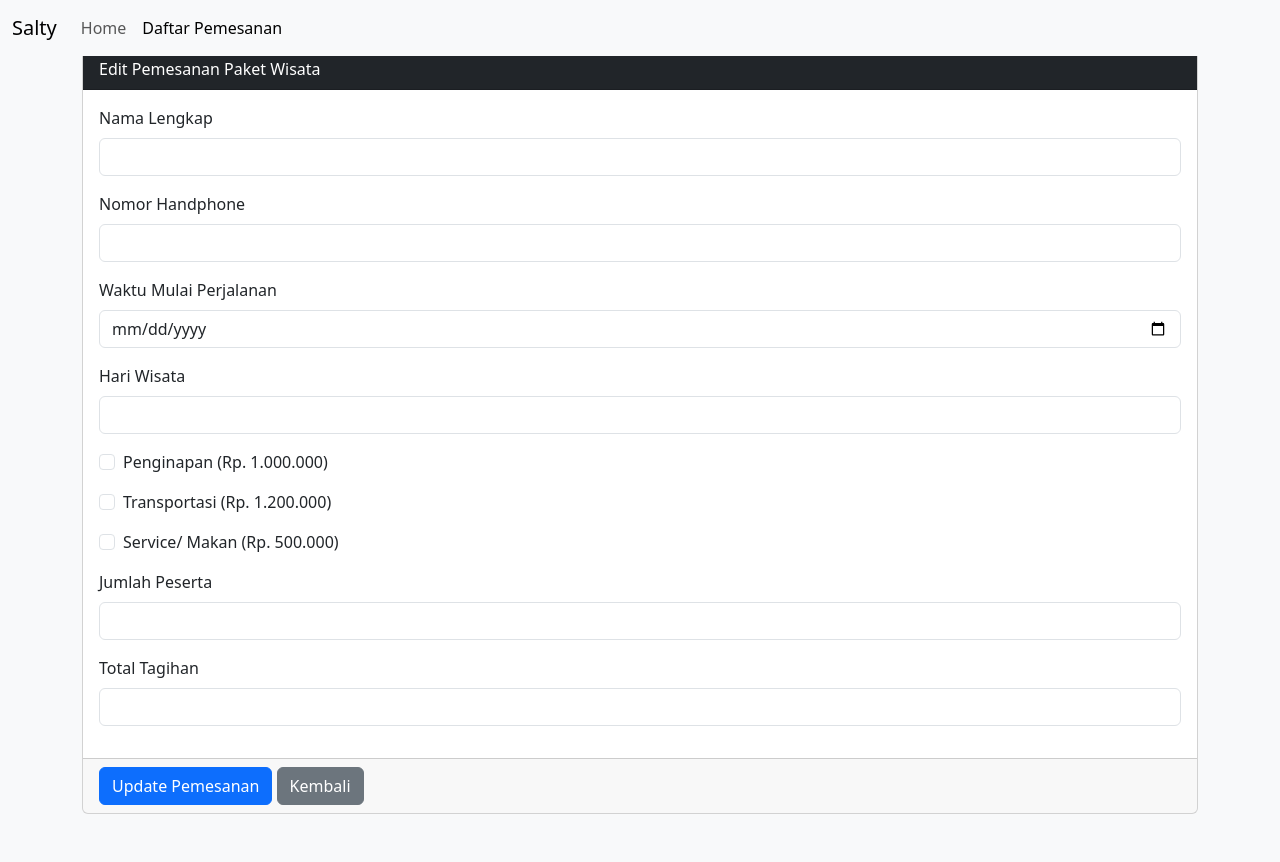
After one commit to rintannnz/cikuda-explore, a PHP site: page /main/edit.php?id=1 in a window 1280 px wide. The commit adds this page. Run offline with PHP 8.4, Linux system fonts and the light colour scheme; data that the repository does not hold is empty.

Commit message:
tambah fitur edit

```diff
--- a/main/daftar_pemesan.php
+++ b/main/daftar_pemesan.php
@@ -26,7 +26,7 @@ include "../lib/koneksi.php"
               <a class="nav-link active" aria-current="page" href="../index.php">Home</a>
             </li>
             <li class="nav-item">
-            <a class="nav-link" href="main/pemesanan.php">Pemesanan</a>
+            <a class="nav-link" href="pemesanan.php">Pemesanan</a>
             </li>
 
             <li class="nav-item">
@@ -88,6 +88,7 @@ include "../lib/koneksi.php"
                                 <td>
                                     <a href='detail_pemesan.php?id={$row['id']}' class='btn btn-info btn-sm'>Lihat Detail</a>
                                     <a href='../lib/hapus.php?id={$row['id']}' class='btn btn-danger btn-sm' onclick='return confirm(\"Apakah Anda yakin ingin menghapus data ini?\")'>Hapus</a>
+                                    <a href='edit.php?id={$row['id']}' class='btn btn-warning btn-sm'>edit</a>
                                 </td>
                             </tr>";
                             $no++;
--- /dev/null
+++ b/main/edit.php
@@ -0,0 +1,180 @@
+<?php
+// edit.php
+include "../lib/koneksi.php";
+
+// Ambil ID dari parameter URL
+$id = $_GET['id'];
+
+// Query untuk mengambil data berdasarkan ID
+$query = "SELECT * FROM pemesanan WHERE id = '$id'";
+$result = mysqli_query($conn, $query);
+$data = mysqli_fetch_assoc($result);
+?>
+
+<!DOCTYPE html>
+<html lang="en">
+<head>
+    <meta charset="UTF-8" />
+    <meta name="viewport" content="width=device-width, initial-scale=1.0" />
+    <title>Edit Pemesanan - Salty</title>
+    <link
+        href="https://cdn.jsdelivr.net/npm/bootstrap@5.3.2/dist/css/bootstrap.min.css"
+        rel="stylesheet" />
+    <link rel="stylesheet" href="style.css" />
+    <link
+        href="https://cdn.jsdelivr.net/npm/bootstrap-icons/font/bootstrap-icons.css"
+        rel="stylesheet" />
+</head>
+
+<body class="bg-light mb-5">
+    <nav class="navbar navbar-expand-lg bg-body-tertiary fixed-top">
+        <div class="container-fluid">
+            <a class="navbar-brand" href="#">Salty</a>
+            <button class="navbar-toggler" type="button" data-bs-toggle="collapse" data-bs-target="#navbarNav" aria-controls="navbarNav" aria-expanded="false" aria-label="Toggle navigation">
+                <span class="navbar-toggler-icon"></span>
+            </button>
+            <div class="collapse navbar-collapse" id="navbarNav">
+                <ul class="navbar-nav">
+                    <li class="nav-item">
+                        <a class="nav-link" href="index.php">Home</a>
+                    </li>
+                    <li class="nav-item">
+                        <a class="nav-link active" aria-current="page" href="daftar_pemesanan.php">Daftar Pemesanan</a>
+                    </li>
+                </ul>
+            </div>
+        </div>
+    </nav>
+
+    <main class="form flex-shrink-0 my-5">
+        <div class="container">
+            <form method="post" action="../lib/proses_edit.php">
+                <div class="card mt-2">
+                    <div class="card-header bg-dark text-white">
+                        Edit Pemesanan Paket Wisata
+                    </div>
+                    <div class="card-body">
+                        <input type="hidden" name="id" value="<?php echo $data['id']; ?>">
+
+                        <div class="mb-3">
+                            <label for="nama_pemesanan" class="form-label">Nama Lengkap</label>
+                            <input type="text" class="form-control" id="nama_pemesanan" name="nama_pemesanan"
+                                   value="<?php echo $data['nama_pemesanan']; ?>" required>
+                        </div>
+
+                        <div class="mb-3">
+                            <label for="hp_pemesan" class="form-label">Nomor Handphone</label>
+                            <input type="text" class="form-control" id="hp_pemesan" name="hp_pemesan"
+                                   value="<?php echo $data['hp_pemesan']; ?>" required>
+                        </div>
+
+                        <div class="mb-3">
+                            <label for="waktu_wisata" class="form-label">Waktu Mulai Perjalanan</label>
+                            <input type="date" class="form-control" id="waktu_wisata" name="waktu_wisata"
+                                   value="<?php echo $data['waktu_wisata']; ?>" required>
+                        </div>
+
+                        <div class="mb-3">
+                            <label for="hari_wisata" class="form-label">Hari Wisata</label>
+                            <input type="number" class="form-control" id="hari_wisata" name="hari_wisata"
+                                   value="<?php echo $data['hari_wisata']; ?>" required>
+                        </div>
+
+                        <div class="mb-3">
+                            <div class="form-check">
+                                <input class="form-check-input" type="checkbox" name="paket_inap" value="1" id="paket_inap"
+                                    <?php echo ($data['paket_inap'] == 1) ? 'checked' : ''; ?>>
+                                <label class="form-check-label" for="paket_inap">
+                                    Penginapan (Rp. 1.000.000)
+                                </label>
+                            </div>
+                        </div>
+
+                        <div class="mb-3">
+                            <div class="form-check">
+                                <input class="form-check-input" type="checkbox" name="paket_transport" value="1" id="paket_transport"
+                                    <?php echo ($data['paket_transport'] == 1) ? 'checked' : ''; ?>>
+                                <label class="form-check-label" for="paket_transport">
+                                    Transportasi (Rp. 1.200.000)
+                                </label>
+                            </div>
+                        </div>
+
+                        <div class="mb-3">
+                            <div class="form-check">
+                                <input class="form-check-input" type="checkbox" name="paket_makan" value="1" id="paket_makan"
+                                    <?php echo ($data['paket_makan'] == 1) ? 'checked' : ''; ?>>
+                                <label class="form-check-label" for="paket_makan">
+                                    Service/ Makan (Rp. 500.000)
+                                </label>
+                            </div>
+                        </div>
+
+                        <div class="mb-3">
+                            <label for="jumlah_peserta" class="form-label">Jumlah Peserta</label>
+                            <input type="number" class="form-control" id="jumlah_peserta" name="jumlah_peserta"
+                                   value="<?php echo $data['jumlah_peserta']; ?>" required>
+                        </div>
+
+                        <div class="mb-3">
+                            <label for="total" class="form-label">Total Tagihan</label>
+                            <input type="number" class="form-control" id="total" name="total"
+                                   value="<?php echo $data['total_tagihan']; ?>">
+                        </div>
+                    </div>
+
+                    <div class="card-footer">
+                        <button name="update" type="submit" class="btn btn-primary">Update Pemesanan</button>
+                        <a href="daftar_pemesanan.php" class="btn btn-secondary">Kembali</a>
+                    </div>
+                </div>
+            </form>
+        </div>
+    </main>
+
+    <script>
+        // Gunakan script yang sama dengan form sebelumnya untuk perhitungan
+        const paket_inap = 1000000;
+        const paket_transport = 1200000;
+        const paket_makan = 500000;
+
+        function updateTotalCost() {
+            let totalCost = 0;
+            const inapCheckbox = document.getElementById('paket_ inap');
+            const transportCheckbox = document.getElementById('paket_transport');
+            const makanCheckbox = document.getElementById('paket_makan');
+
+            if (inapCheckbox.checked) {
+                totalCost += paket_inap;
+            }
+            if (transportCheckbox.checked) {
+                totalCost += paket_transport;
+            }
+            if (makanCheckbox.checked) {
+                totalCost += paket_makan;
+            }
+
+            document.getElementById('harga').value = totalCost;
+        }
+
+        function updateTotal() {
+            let TotalTagihan = 0;
+            var hari_wisata = document.getElementById('hari_wisata').value;
+            var jumlah_peserta = document.getElementById('jumlah_peserta').value;
+            var harga = document.getElementById('harga').value;
+
+            TotalTagihan = hari_wisata * jumlah_peserta * harga;
+            document.getElementById('total').value = TotalTagihan;
+        }
+
+        document.getElementById('paket_inap').addEventListener('change', updateTotalCost);
+        document.getElementById('paket_transport').addEventListener('change', updateTotalCost);
+        document.getElementById('paket_makan').addEventListener('change', updateTotalCost);
+        document.getElementById('hari_wisata').addEventListener('change', updateTotal);
+        document.getElementById('jumlah_peserta').addEventListener('change', updateTotal);
+
+        updateTotalCost();
+        updateTotal();
+    </script>
+</body>
+</html>
--- a/main/pemesanan.php
+++ b/main/pemesanan.php
@@ -28,7 +28,7 @@ include "../lib/tambah.php";
       <div class="collapse navbar-collapse" id="navbarNav">
         <ul class="navbar-nav">
           <li class="nav-item">
-            <a class="nav-link active" aria-current="page" href="index.php">Home</a>
+            <a class="nav-link active" aria-current="page" href="../index.php">Home</a>
           </li>
           <li class="nav-item">
             <a class="nav-link" href="#pemesanan">Pemesanan</a>
```
Also changed, not shown: lib/proses_edit.php (added, +46 -0 lines).
